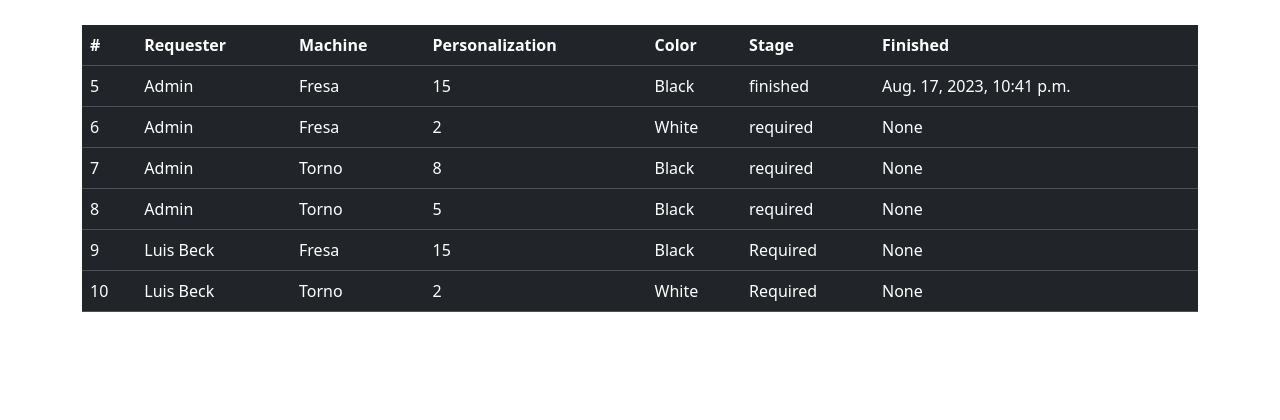
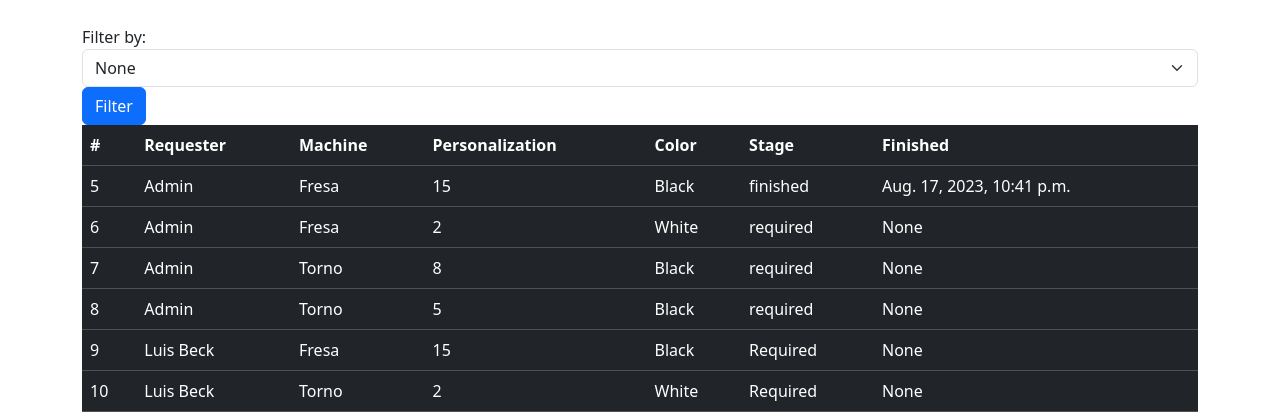
Before and after one commit to LuisHBeck/FMS_5.0, a Django app: template core/templates/demand.html in a window 1280 px wide. Shown: the top 420 px of the page. Run offline with Django 4.2, Linux system fonts and the light colour scheme; the template is opened without the code that fills it: values that come from a table or form of the project are taken from there, others are empty; data comes from the database, SQL or seed files in the repository; both versions use the stored data as it was after the commit; some libraries are stand-ins or nearby versions.

Commit message:
feat: create demand filter

```diff
--- a/core/templates/demand.html
+++ b/core/templates/demand.html
@@ -4,6 +4,9 @@
 
 {% block content %}
     <div class="container">
+
+      {% include 'filter.html' %}
+
         <table class="table table-dark table-hover">
             <thead>
               <tr>
--- /dev/null
+++ b/core/templates/filter.html
@@ -0,0 +1,11 @@
+{% load static %}
+
+<form method="get" action="{% url 'demand' %}">
+    <label for="filter">Filter by: </label>
+    <select class="form-select" name="filter" id="filter">
+        <option value="" selected>None</option>
+        <option value="1">Torno</option>
+        <option value="2">Fresa</option>
+    </select>
+    <button class="btn btn-primary" type="submit">Filter</button>
+</form>
--- a/project/urls.py
+++ b/project/urls.py
@@ -2,6 +2,6 @@ from django.contrib import admin
 from django.urls import path, include
 
 urlpatterns = [
-    path('admin/', admin.site.urls),
+    path('admin/', admin.site.urls, name='admin'),
     path('', include('core.urls'))
 ]
```
Also changed, not shown: core/views.py (+20 -5 lines), db.sqlite3.
